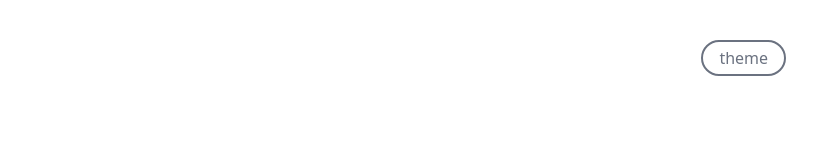
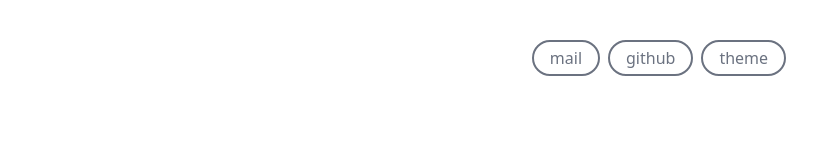
Before and after one commit to simon-hng/portfolio-old, a Next.js app: page / in a window 1280 px wide. Shown: the top 154 px of the page, without its empty margins (231-1048 px from the left). Built offline with nearby package versions, Linux system fonts and the light colour scheme; grey boxes are pictures that could not be loaded.

Commit message:
add header buttons

```diff
--- a/components/header.tsx
+++ b/components/header.tsx
@@ -4,10 +4,26 @@ interface headerProps {
 }
 
 const Header = ({ setIsDarkMode, isDarkMode }: headerProps) => (
-  <header className="flex flex-row-reverse">
+  <header className="flex flex-row-reverse space-x-2 space-x-reverse">
     <button className="btn" onClick={() => setIsDarkMode(!isDarkMode)}>
       theme
     </button>
+
+    <a
+      className="btn"
+      href="https://www.github.com/simon-hng/"
+      rel="noreferrer"
+      target="_blank"
+    >
+      github
+    </a>
+
+    <a
+      className="btn"
+      href="mailto:simon.huang@tum.de"
+    >
+      mail
+    </a>
   </header>
 );
 
```
